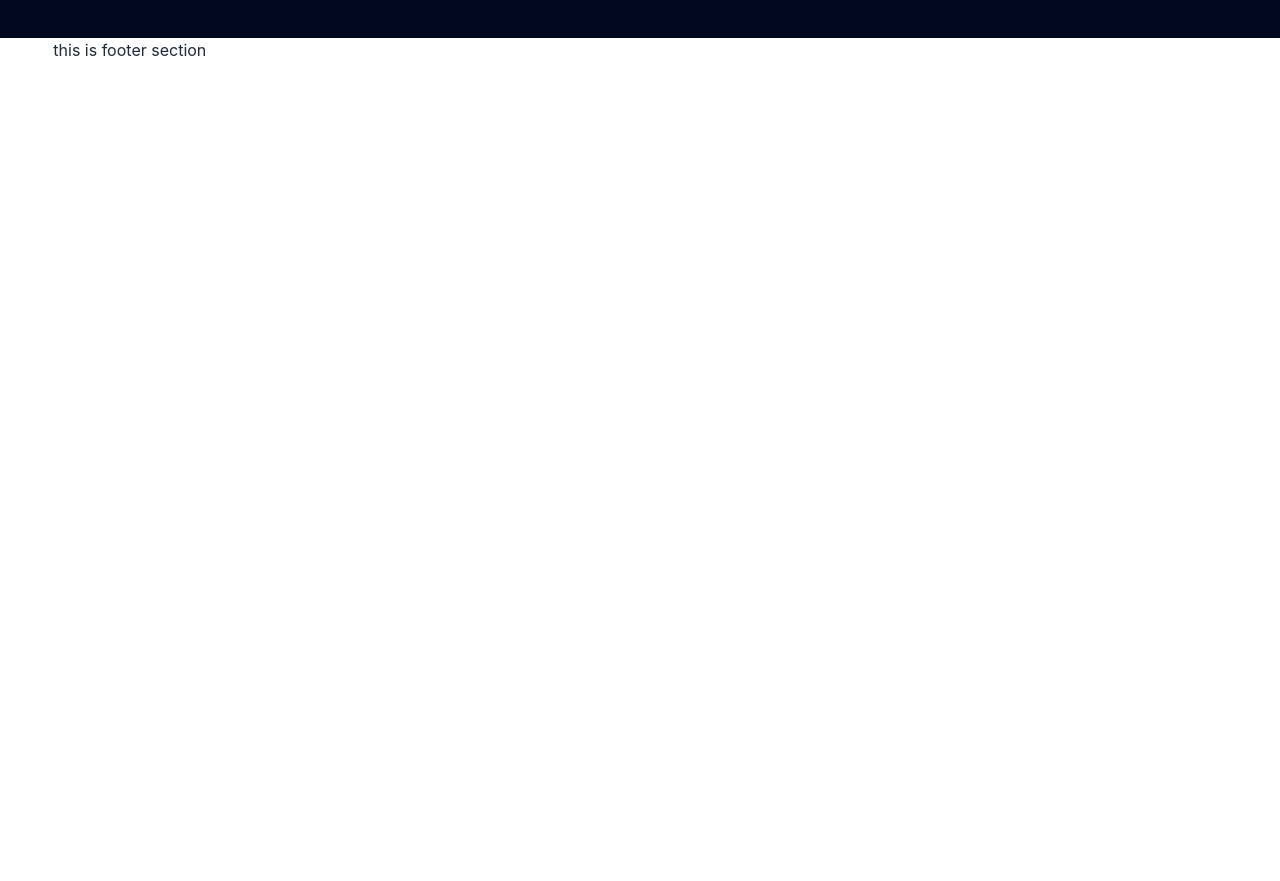
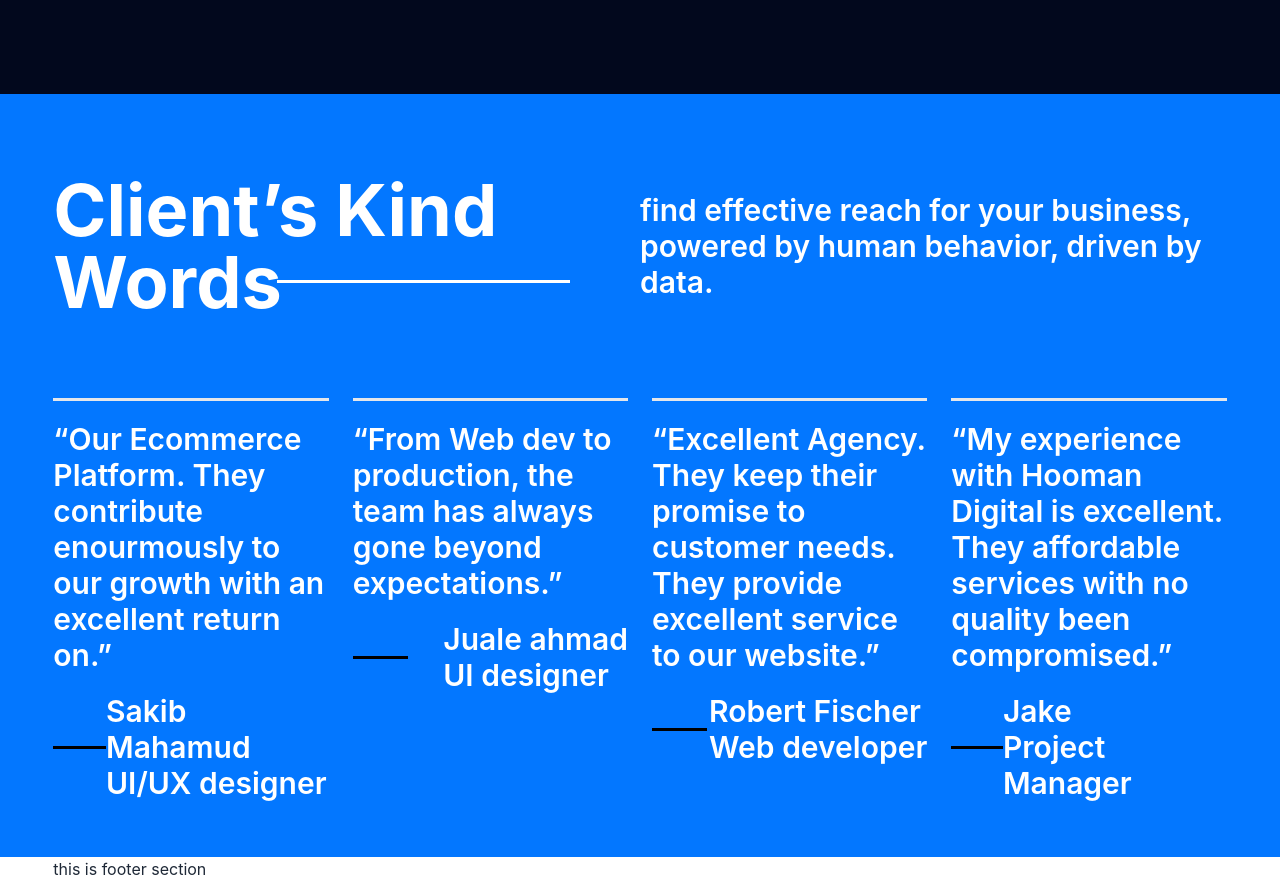
Before and after one commit to Ankan112/hooman-digital-llp, a React (Create React App) app: page / in a window 1280 px wide. Shown: the part 6770-7651 px from the top of the page. Before the commit the page ends 6832 px from the top, so only its background shows below. Built offline with nearby package versions, Linux system fonts and the light colour scheme.

Commit message:
review section finish

```diff
--- a/src/Component/Home/ChooseUs/ChooseUs.js
+++ b/src/Component/Home/ChooseUs/ChooseUs.js
@@ -51,7 +51,7 @@
 
     return (
         <section style={{ backgroundColor: '#02081D' }}>
-            <div className='max-w-screen-xl pb-10 w-11/12 mx-auto'>
+            <div className='max-w-screen-xl pb-24 w-11/12 mx-auto'>
                 <div className="hero">
                     <div className="hero-content px-0 py-10 flex-col lg:flex-row">
                         <div className="text-center lg:text-left">
--- a/src/Component/Home/Creative/Creative.js
+++ b/src/Component/Home/Creative/Creative.js
@@ -9,7 +9,6 @@
                     <div className="hero-content px-0 py-10 flex-col lg:flex-row">
                         <div className="text-center lg:text-left">
                             <h2 className='text-3xl md:text-6xl text-white font-bold'>Crafted by creatives, <br /> <span style={{ color: '#000F5F' }}>for creative</span></h2>
-
                             <p className='text-lg md:text-3xl mt-10 text-white font-semibold'>Lorem ipsum dolor sit amet consectetur adipiscing elit Ut et massa mi. Aliquam in hendrerit urna. Pellentesque sit amet sapien fringilla, mattis ligula consectetur, ultrices mauris. Maecenas vitae mattis tellus.</p>
                             <button style={{ backgroundColor: '#000F5F' }} className='mt-14 text-white font-bold text-2xl py-4 px-8'>Know More</button>
                         </div>
--- a/src/Component/Home/Home/Home.js
+++ b/src/Component/Home/Home/Home.js
@@ -4,6 +4,7 @@
 import ChooseUs from '../ChooseUs/ChooseUs';
 import Creative from '../Creative/Creative';
 import Offer from '../Offer/Offer';
+import Review from '../Review/Review';
 import SoftwareSolutionSection from '../SoftwareSolutionSection/SoftwareSolutionSection';
 
 const Home = () => {
@@ -15,6 +16,7 @@
             <AboutUs></AboutUs>
             <Achievement></Achievement>
             <ChooseUs></ChooseUs>
+            <Review></Review>
         </section>
     );
 };
--- /dev/null
+++ b/src/Component/Home/Review/Review.js
@@ -0,0 +1,83 @@
+import React from 'react';
+
+
+const Review = () => {
+    const style = {
+        line2: {
+            backgroundColor: 'white',
+            height: '3px',
+            width: '50%',
+            position: 'absolute',
+            bottom: '35px',
+            right: '70px'
+        },
+        line3: {
+            backgroundColor: 'black',
+            height: '3px',
+            width: '20%'
+        }
+    }
+    return (
+        <section style={{ backgroundColor: '#0377FF' }}>
+            <div className='max-w-screen-xl w-11/12 mx-auto'>
+                <div className='flex flex-col md:flex-row justify-center items-center py-20'>
+                    <div className='relative md:w-1/2'>
+                        <h2 className='text-7xl font-bold text-white'>Client’s Kind Words</h2>
+                        <div className='md:block hidden' style={style.line2}></div>
+                    </div>
+                    <div className='md:w-1/2'>
+                        <p className='font-semibold text-white text-3xl'>find effective reach for your business, powered by human behavior, driven by data.</p>
+                    </div>
+                </div>
+                <div className='text-white grid grid-cols-1 gap-6 md:grid-cols-2 lg:grid-cols-4 pb-14'>
+                    <div className='border-t-[3px]'>
+                        <p className='text-3xl font-semibold mt-5'>“Our Ecommerce Platform. They contribute enourmously to our growth with an excellent return on.”</p>
+                        <div className='flex justify-between items-center mt-5'>
+                            <div style={style.line3} className=''>
+                            </div>
+                            <div className='text-3xl font-semibold'>
+                                <h2>Sakib Mahamud</h2>
+                                <h2>UI/UX designer</h2>
+                            </div>
+                        </div>
+                    </div>
+                    <div className='border-t-[3px]'>
+                        <p className='text-3xl font-semibold mt-5'>“From Web dev to production, the team has always gone beyond expectations.”</p>
+                        <div className='flex justify-between items-center mt-5'>
+                            <div style={style.line3} className=''>
+                            </div>
+                            <div className='text-3xl font-semibold'>
+                                <h2>Juale ahmad</h2>
+                                <h2>UI designer</h2>
+                            </div>
+                        </div>
+                    </div>
+                    <div className='border-t-[3px]'>
+                        <p className='text-3xl font-semibold mt-5'>“Excellent Agency. They keep their promise to customer needs. They provide excellent service to our website.”</p>
+                        <div className='flex justify-between items-center mt-5'>
+                            <div style={style.line3} className=''>
+                            </div>
+                            <div className='text-3xl font-semibold'>
+                                <h2>Robert Fischer</h2>
+                                <h2>Web developer</h2>
+                            </div>
+                        </div>
+                    </div>
+                    <div className='border-t-[3px]'>
+                        <p className='text-3xl font-semibold mt-5'>“My experience with Hooman Digital is excellent. They affordable services with no quality been compromised.”</p>
+                        <div className='flex justify-between items-center mt-5'>
+                            <div style={style.line3} className=''>
+                            </div>
+                            <div className='text-3xl font-semibold'>
+                                <h2>Jake</h2>
+                                <h2>Project Manager</h2>
+                            </div>
+                        </div>
+                    </div>
+                </div>
+            </div>
+        </section >
+    );
+};
+
+export default Review;
```
